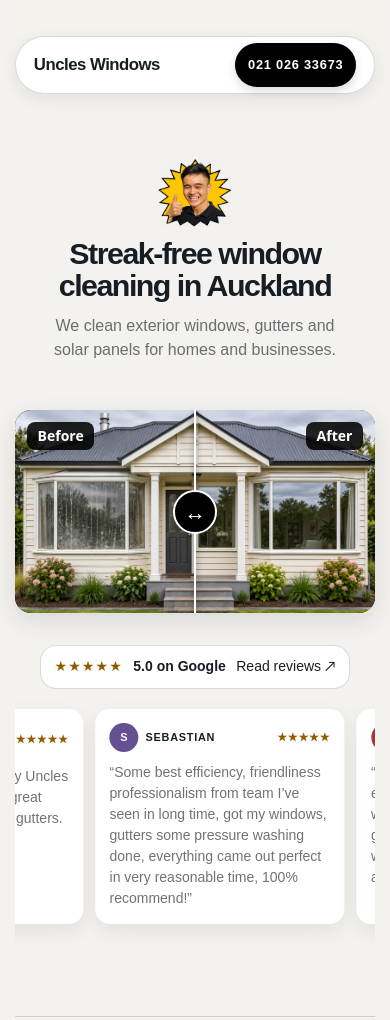
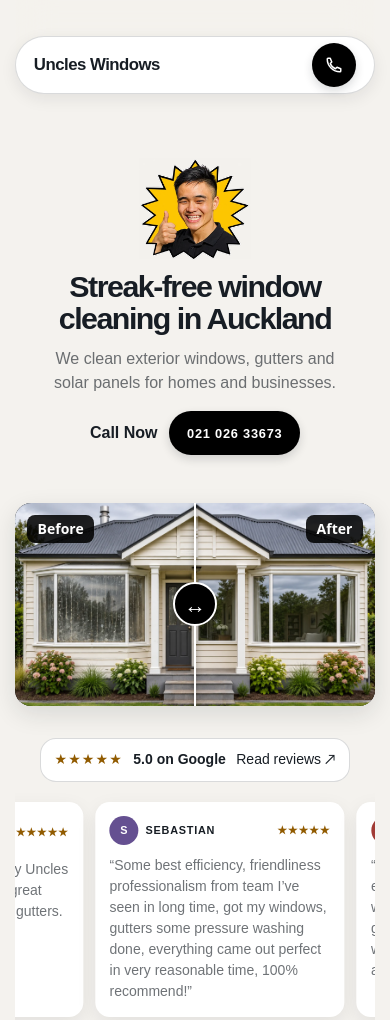
Before and after one commit to paia-m/uncwindows, a plain HTML site: page public/index.html in a window 390 px wide. Shown: the top 1020 px of the page. Drawn offline with Linux system fonts and the light colour scheme; no server answers.

Commit message:
Add hero call button and responsive sticky phone

```diff
--- a/public/index.html
+++ b/public/index.html
@@ -6,14 +6,14 @@
   <title>Uncles Windows | Exterior window cleaning</title>
   <meta name="description" content="Uncles Windows provides exterior window, gutter and solar panel cleaning for Auckland homes and businesses. Call 021 026 33673 for a quote." />
   <link rel="stylesheet" href="styles.css" />
-  <link rel="stylesheet" href="windows-hero.css?v=37" />
+  <link rel="stylesheet" href="windows-hero.css?v=38" />
 </head>
 <body>
   <a class="skip-link" href="#main">Skip to content</a>
   <header class="site-header"><div class="wrap nav-shell">
     <a class="brand" href="#top" aria-label="Uncles Windows home">Uncles Windows</a>
-    <nav class="nav-links" aria-label="Primary"><a href="#services">Services</a><a href="#contact">Contact</a><a class="button" href="tel:+642102633673" aria-label="Call Uncles Windows on 021 026 33673">021 026 33673</a></nav>
-    <a class="button mobile-call" href="tel:+642102633673" aria-label="Call Uncles Windows on 021 026 33673">021 026 33673</a>
+    <nav class="nav-links" aria-label="Primary"><a href="#services">Services</a><a href="#contact">Contact</a><a class="button nav-phone" href="tel:+642102633673" aria-label="Call Uncles Windows on 021 026 33673"><svg class="nav-phone-icon" aria-hidden="true" width="18" height="18" viewBox="0 0 24 24" fill="none" stroke="currentColor" stroke-width="2" stroke-linecap="round" stroke-linejoin="round"><path d="M7 3H4a1 1 0 0 0-1 1 17 17 0 0 0 17 17 1 1 0 0 0 1-1v-3l-5-2-2 2a12 12 0 0 1-7-7l2-2-2-5Z"/></svg><span class="nav-phone-number">021 026 33673</span></a></nav>
+    <a class="button mobile-call nav-phone" href="tel:+642102633673" aria-label="Call Uncles Windows on 021 026 33673"><svg class="nav-phone-icon" aria-hidden="true" width="18" height="18" viewBox="0 0 24 24" fill="none" stroke="currentColor" stroke-width="2" stroke-linecap="round" stroke-linejoin="round"><path d="M7 3H4a1 1 0 0 0-1 1 17 17 0 0 0 17 17 1 1 0 0 0 1-1v-3l-5-2-2 2a12 12 0 0 1-7-7l2-2-2-5Z"/></svg><span class="nav-phone-number">021 026 33673</span></a>
   </div></header>
 
   <main id="main">
@@ -26,6 +26,10 @@
         <div class="identity-copy">
           <h1 id="identity-heading">Streak-free window cleaning in Auckland</h1>
           <p class="about-copy">We clean exterior windows, gutters and solar panels for homes and businesses.</p>
+          <div class="hero-phone" id="hero-phone">
+            <strong>Call Now</strong>
+            <a class="button" href="tel:+642102633673" aria-label="Call Uncles Windows on 021 026 33673">021 026 33673</a>
+          </div>
         </div>
       </div>
       <div class="hero-image windows-hero" role="group" aria-label="Window cleaning before and after">
@@ -99,6 +103,6 @@
   </main>
 
   <footer class="site-legal-footer"><div class="wrap copyright">© <span data-year></span> Uncles Windows · <a href="privacy.html">Privacy</a> · <a href="terms.html">Terms</a></div></footer>
-  <script src="windows-hero.js?v=4" defer></script><script src="contact.js" defer></script><script>document.querySelector('[data-year]').textContent = new Date().getFullYear();</script>
+  <script src="windows-hero.js?v=5" defer></script><script src="contact.js" defer></script><script>document.querySelector('[data-year]').textContent = new Date().getFullYear();</script>
 </body>
 </html>
--- a/public/windows-hero.css
+++ b/public/windows-hero.css
@@ -22,9 +22,29 @@
 }
 .call-pointer-note span { transform: rotate(-12deg); transform-origin: right center; }
 .call-pointer-note:hover { text-decoration: underline; }
+.hero-phone { display: flex; flex-wrap: wrap; align-items: center; gap: .5rem .75rem; margin-top: 1rem; }
+.nav-shell .nav-phone {
+  position: relative;
+  box-sizing: border-box;
+  width: 8.75rem;
+  height: 44px;
+  padding: 0;
+  overflow: hidden;
+  flex-shrink: 0;
+  white-space: nowrap;
+  transition: width .25s ease;
+}
+.nav-phone-icon { position: absolute; opacity: 0; }
+.nav-phone-icon, .nav-phone-number { transition: opacity .15s ease; }
+.hero-phone-visible .nav-shell .nav-phone { width: 44px; }
+.hero-phone-visible .nav-phone-icon { opacity: 1; }
+.hero-phone-visible .nav-phone-number { opacity: 0; }
+@media (prefers-reduced-motion: reduce) {
+  .nav-shell .nav-phone, .nav-phone-icon, .nav-phone-number { transition: none; }
+}
 .nav-shell .mobile-call { display: none; }
 @media (max-width: 760px) {
-  .nav-shell .mobile-call { display: inline-flex; white-space: nowrap; padding-inline: .8rem; }
+  .nav-shell .mobile-call { display: inline-flex; }
   .call-pointer { display: none; }
 }
 
@@ -98,7 +118,8 @@
 
 @media (max-width: 580px) {
   .windows-feature .identity-section { grid-template-columns: 1fr; gap: .65rem; text-align: center; }
-  .identity-sticker { width: 4.75rem; }
+  .identity-sticker { width: 7rem; }
+  .hero-phone { justify-content: center; }
   .identity-copy .about-copy { max-width: 32ch; margin-inline: auto; }
 }
 #contact .contact-grid { row-gap: 1.1rem; }
--- a/public/windows-hero.js
+++ b/public/windows-hero.js
@@ -18,3 +18,16 @@ reviewCopy.inert = true;
 reviewCopy.setAttribute('aria-hidden', 'true');
 reviewTrack.append(reviewCopy);
 reviews.classList.add('is-looping');
+
+const heroPhone = document.querySelector('#hero-phone .button');
+const stickyHeader = document.querySelector('.site-header');
+let phoneObserver;
+function watchHeroPhone() {
+  phoneObserver?.disconnect();
+  phoneObserver = new IntersectionObserver(([entry]) => {
+    document.documentElement.classList.toggle('hero-phone-visible', entry.isIntersecting && entry.intersectionRatio >= .5);
+  }, { rootMargin: `-${stickyHeader.offsetHeight}px 0px 0px`, threshold: .5 });
+  phoneObserver.observe(heroPhone);
+}
+watchHeroPhone();
+new ResizeObserver(watchHeroPhone).observe(stickyHeader);
```
